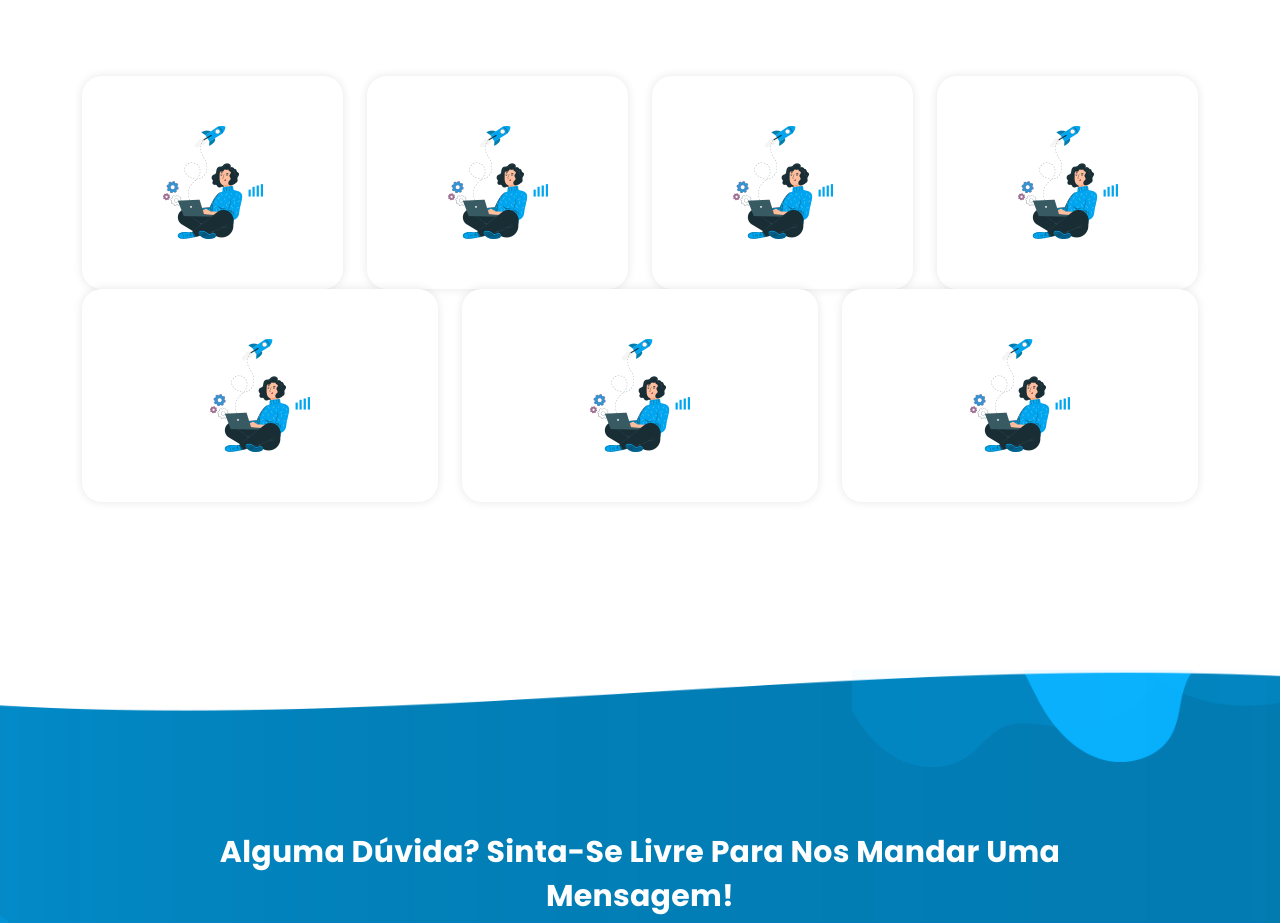
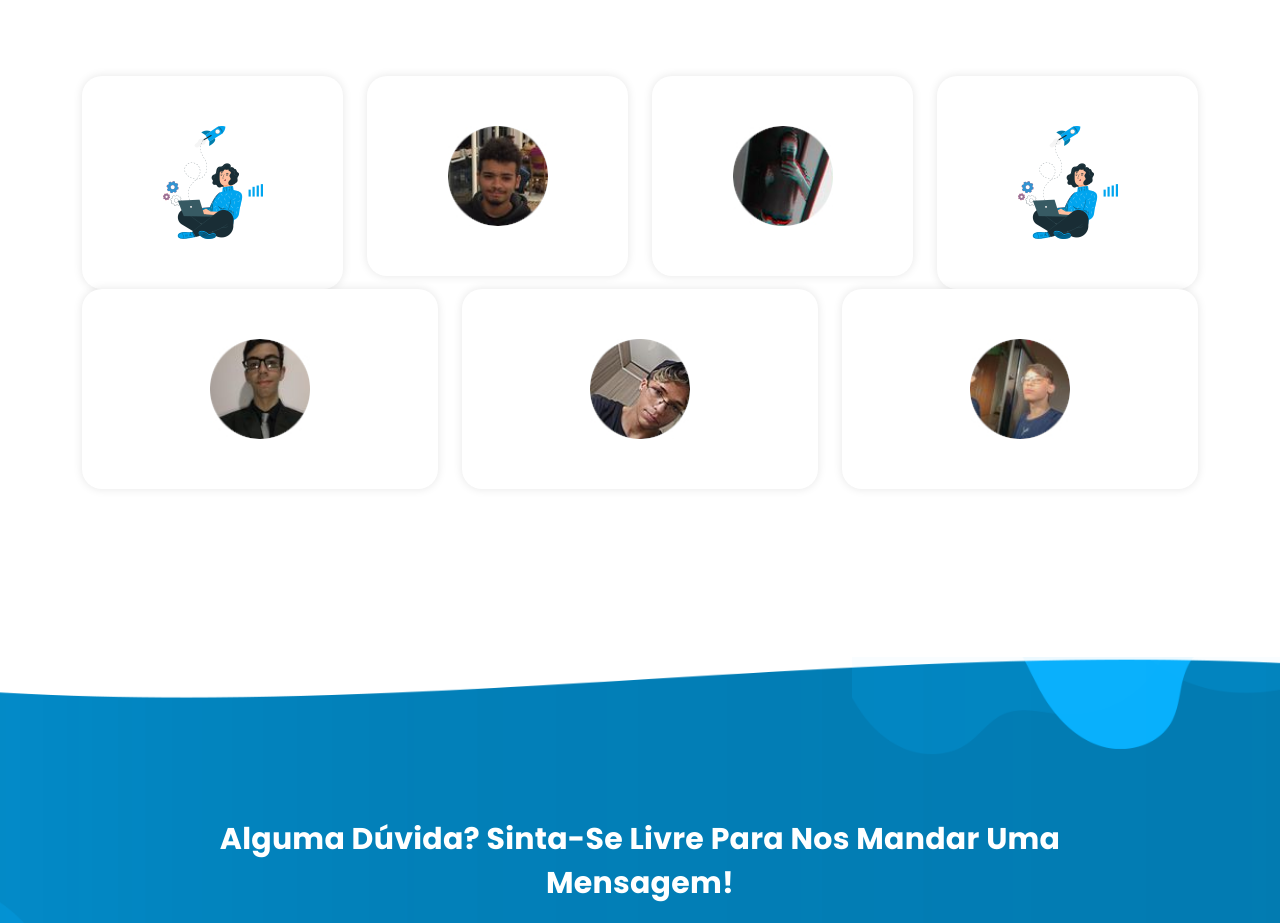
Before and after one commit to LucasBunny/InTime_Site, a plain HTML site: page index.html in a window 1280 px wide. Shown: the part 2740-3663 px from the top of the page. Drawn offline with Linux system fonts and the light colour scheme.

Commit message:
Third commit

```diff
--- a/index.html
+++ b/index.html
@@ -212,7 +212,7 @@
                 <p>Programador Front-End e responsável pelo site da Empresa.</p>
               </div>
               <div class="showed-content">
-                <img src="assets/images/portfolio-image.png" alt="">
+                <img src="assets/images/equipe-adriano.jpg" alt="">
               </div>
             </div>
           </a>
@@ -225,7 +225,7 @@
                 <p>Programador Back-End e responsável pelo banco de dados do aplicativo.</p>
               </div>
               <div class="showed-content">
-                <img src="assets/images/portfolio-image.png" alt="">
+                <img src="assets/images/equipe-gabriel.jpg" alt="">
               </div>
             </div>
           </a>
@@ -254,7 +254,7 @@
             <p>Programador Front-End e Back-End principal do aplicativo.</p>
           </div>
           <div class="showed-content">
-            <img src="assets/images/portfolio-image.png" alt="">
+            <img src="assets/images/equipe-lucas.jpg" alt="">
           </div>
         </div>
       </a>
@@ -267,7 +267,7 @@
           <p>Responsável pela qualidade de Testes do aplicativo.</p>
         </div>
         <div class="showed-content">
-          <img src="assets/images/portfolio-image.png" alt="">
+          <img src="assets/images/equipe-matheus.jpg" alt="">
         </div>
       </div>
     </a>
@@ -280,7 +280,7 @@
           <p>Responsável pela documentação e design digital da Empresa.</p>
         </div>
         <div class="showed-content">
-          <img src="assets/images/portfolio-image.png" alt="">
+          <img src="assets/images/equipe-thiago.jpg" alt="">
         </div>
       </div>
     </a>
@@ -297,7 +297,7 @@
           <div class="section-heading">
             <h2>Alguma dúvida? Sinta-se livre para nos mandar uma mensagem!</h2>
             <div class="phone-info">
-              <h4>Contato: <span><i class="fa fa-instagram"></i> <a href="https://instagram.com/empresa_intime?igshid=YmMyMTA2M2Y=">Meowth Company</a></span>  <span><i class="fa fa-envelope"></i> <a href="#">meowthcompany@gmail.com</a></span></h4>
+              <h4>Contato: <span><i class="fa fa-instagram"></i> <a href="https://instagram.com/empresa_intime?igshid=YmMyMTA2M2Y=">Meowth Company</a></span>  <span><i class="fa fa-envelope"></i> <a href="mailto:meowthcompany@gmail.com">meowthcompany@gmail.com</a></span></h4>
             </div>
           </div>
         </div>
```
Also changed, not shown: assets/images/equipe-adriano.jpg (added), assets/images/equipe-gabriel.jpg (added), assets/images/equipe-lucas.jpg (added), assets/images/equipe-matheus.jpg (added), assets/images/equipe-thiago.jpg (added), 1 other file.
